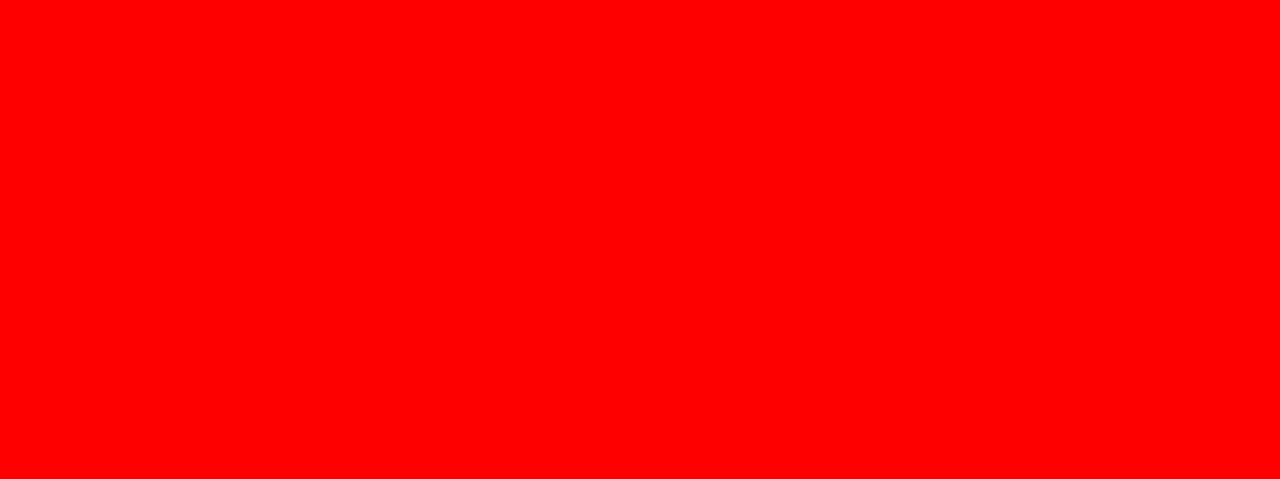
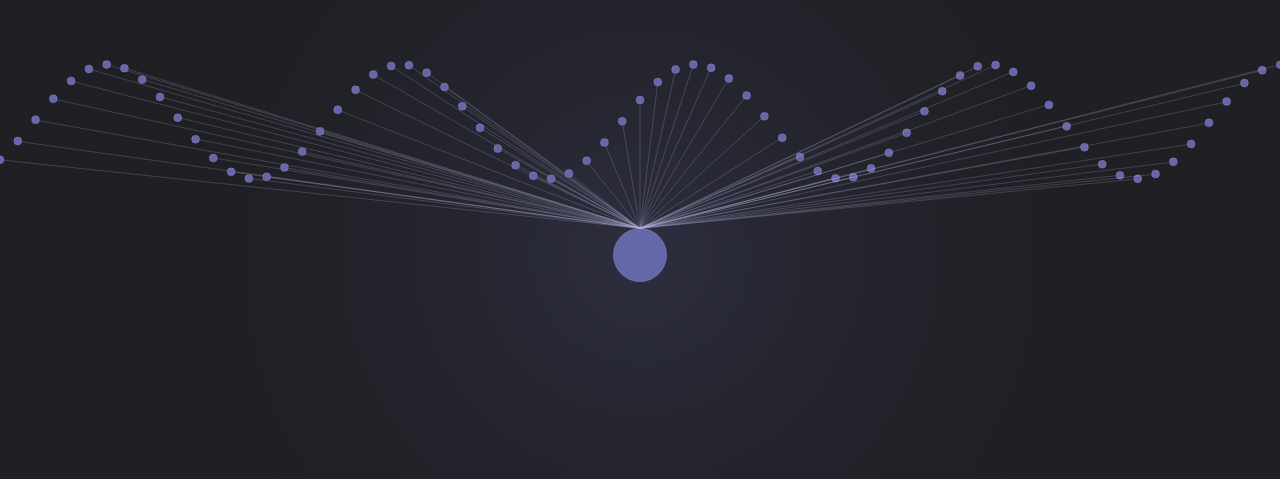
Before and after one commit to pigggulggul/CanvasPractice, a React (Vite) app: page / in a window 1280 px wide. Shown: the part 145-624 px from the top of the page. Built offline with nearby package versions, Linux system fonts and the light colour scheme.

Commit message:
add : animation

```diff
--- a/src/CanvasItem.tsx
+++ b/src/CanvasItem.tsx
@@ -1,3 +1,5 @@
+import { ILightSource, LightSource } from "./class/LightSource";
+import { IPoint, Point } from "./class/Point";
 import useCanvas from "./useCanvas";
 
 type canvasType = {
@@ -7,6 +9,45 @@ type canvasType = {
 export default function CanvasItem(props: canvasType) {
   const canvasWidth = props.canvasWidth;
   const canvasHeight = props.canvasHeight;
-  const canvasRef = useCanvas(canvasWidth, canvasHeight);
-  return <canvas ref={canvasRef} style={{ backgroundColor: "red" }}></canvas>;
+
+  const fillBackground = (ctx: CanvasRenderingContext2D) => {
+    ctx.fillStyle = "rgb(31,31,36)";
+    ctx.fillRect(0, 0, canvasWidth, canvasHeight);
+  };
+
+  const lightSource: ILightSource = new LightSource(canvasWidth, canvasHeight);
+
+  let points: IPoint[] = [];
+  const initPoints = () => {
+    const POINT_NUMBER = 72;
+    const POINT_GAP = canvasWidth / POINT_NUMBER;
+
+    for (let i = 0; i <= POINT_NUMBER; i++) {
+      const point: IPoint = new Point(POINT_GAP, i, canvasWidth, canvasHeight);
+      points.push(point);
+    }
+  };
+  if (canvasWidth !== 0 && canvasHeight !== 0) {
+    initPoints();
+  }
+
+  const animate = (ctx: CanvasRenderingContext2D) => {
+    ctx.clearRect(0, 0, canvasWidth, canvasHeight);
+
+    fillBackground(ctx);
+    lightSource.drawRadialGradientBehindLightSource(ctx);
+    lightSource.drawLightSource(ctx);
+
+    for (let i = 0; i < points.length; i++) {
+      lightSource.drawLightLines(
+        ctx,
+        points[i].pointCenterX,
+        points[i].pointCenterY
+      );
+      points[i].animate(ctx);
+    }
+  };
+
+  const canvasRef = useCanvas(canvasWidth, canvasHeight, animate);
+  return <canvas ref={canvasRef}></canvas>;
 }
--- /dev/null
+++ b/src/class/LightSource.tsx
@@ -0,0 +1,64 @@
+export interface ILightSource {
+  /** 광원 뒤 그라데이션 */
+  drawRadialGradientBehindLightSource: (ctx: CanvasRenderingContext2D) => void;
+  /** 광원 */
+  drawLightSource: (ctx: CanvasRenderingContext2D) => void;
+  /** 곡선으로 향하는 빛 */
+  drawLightLines: (
+    ctx: CanvasRenderingContext2D,
+    pointCenterX: number,
+    pointCenterY: number
+  ) => void;
+}
+
+export class LightSource implements ILightSource {
+  private centerX: number;
+  private centerY: number;
+  private radius: number;
+
+  constructor(canvasWidth: number, canvasHeight: number) {
+    this.centerX = canvasWidth / 2;
+    this.centerY = canvasHeight / 2;
+    this.radius =
+      canvasWidth / 48 > 48
+        ? 48
+        : canvasWidth / 48 < 24
+        ? 24
+        : canvasWidth / 48;
+  }
+
+  drawRadialGradientBehindLightSource(ctx: CanvasRenderingContext2D) {
+    const gradientRadius = this.radius * 16;
+    const gradient = ctx.createRadialGradient(
+      this.centerX,
+      this.centerY,
+      0,
+      this.centerX,
+      this.centerY,
+      gradientRadius
+    );
+    //광원 시작과 끝의 색을 지정
+    gradient.addColorStop(0, "rgb(102,103,171,0.2)");
+    gradient.addColorStop(1, "rgb(31,31,36,0.1");
+    ctx.fillStyle = gradient;
+    ctx.arc(this.centerX, this.centerY, gradientRadius, 0, 2 * Math.PI);
+    ctx.fill();
+  }
+  drawLightSource(ctx: CanvasRenderingContext2D) {
+    ctx.beginPath();
+    ctx.fillStyle = "rgb(102,103,171)";
+    ctx.arc(this.centerX, this.centerY, this.radius, 0, 2 * Math.PI);
+    ctx.fill();
+  }
+  drawLightLines(
+    ctx: CanvasRenderingContext2D,
+    pointCenterX: number,
+    pointCenterY: number
+  ) {
+    ctx.strokeStyle = "rgb(176,176,212,0.24)";
+    ctx.lineWidth = 1;
+    ctx.moveTo(this.centerX, this.centerY - this.radius);
+    ctx.lineTo(pointCenterX, pointCenterY);
+    ctx.stroke();
+  }
+}
--- /dev/null
+++ b/src/class/Point.tsx
@@ -0,0 +1,47 @@
+export interface IPoint {
+  pointCenterX: number;
+  pointCenterY: number;
+  animate: (ctx: CanvasRenderingContext2D) => void;
+}
+
+export class Point implements IPoint {
+  pointCenterX: number;
+  pointCenterY: number;
+  private radian: number;
+  private CENTER_LINE: number;
+  private VELOCITY: number;
+  private AMPLITUDE: number;
+  private POINT_RADIUS: number;
+
+  constructor(
+    POINT_GAP: number,
+    i: number,
+    canvasWidth: number,
+    canvasHeight: number
+  ) {
+    this.pointCenterX = POINT_GAP * i;
+    this.radian = i * 0.38;
+    this.CENTER_LINE = canvasHeight / 3;
+    this.VELOCITY = 0.005;
+    this.AMPLITUDE = canvasHeight / 14;
+    this.POINT_RADIUS = canvasWidth / 600 < 4 ? 4 : canvasWidth / 600;
+    this.pointCenterY =
+      this.AMPLITUDE * Math.sin(this.radian) + this.CENTER_LINE;
+  }
+
+  animate(ctx: CanvasRenderingContext2D) {
+    this.radian += this.VELOCITY;
+    this.pointCenterY =
+      this.AMPLITUDE * Math.sin(this.radian) + this.CENTER_LINE;
+    ctx.beginPath();
+    ctx.fillStyle = "rgb(102,103,171)";
+    ctx.arc(
+      this.pointCenterX,
+      this.pointCenterY,
+      this.POINT_RADIUS,
+      0,
+      2 * Math.PI
+    );
+    ctx.fill();
+  }
+}
--- a/src/useCanvas.tsx
+++ b/src/useCanvas.tsx
@@ -1,6 +1,10 @@
 import { useEffect, useRef } from "react";
 
-export default function useCanvas(canvasWidth: number, canvasHeight: number) {
+export default function useCanvas(
+  canvasWidth: number,
+  canvasHeight: number,
+  animate: (ctx: CanvasRenderingContext2D) => void
+) {
   const canvasRef = useRef<HTMLCanvasElement>(null);
   useEffect(() => {
     const canvas = canvasRef.current;
@@ -14,12 +18,24 @@ export default function useCanvas(canvasWidth: number, canvasHeight: number) {
 
         canvas.width = canvasWidth * devicePixelRatio;
         canvas.height = canvasHeight * devicePixelRatio;
+        ctx.scale(devicePixelRatio, devicePixelRatio);
       }
     };
     setCanvas();
 
-    // console.log(canvasWidth);
-    // console.log(canvasHeight);
+    let requestId: number;
+    const requestAnimation = () => {
+      requestId = window.requestAnimationFrame(requestAnimation);
+
+      if (ctx) {
+        animate(ctx);
+      }
+    };
+    requestAnimation();
+
+    return () => {
+      window.cancelAnimationFrame(requestId);
+    };
   }, [canvasWidth, canvasHeight]);
   return canvasRef;
 }
```
